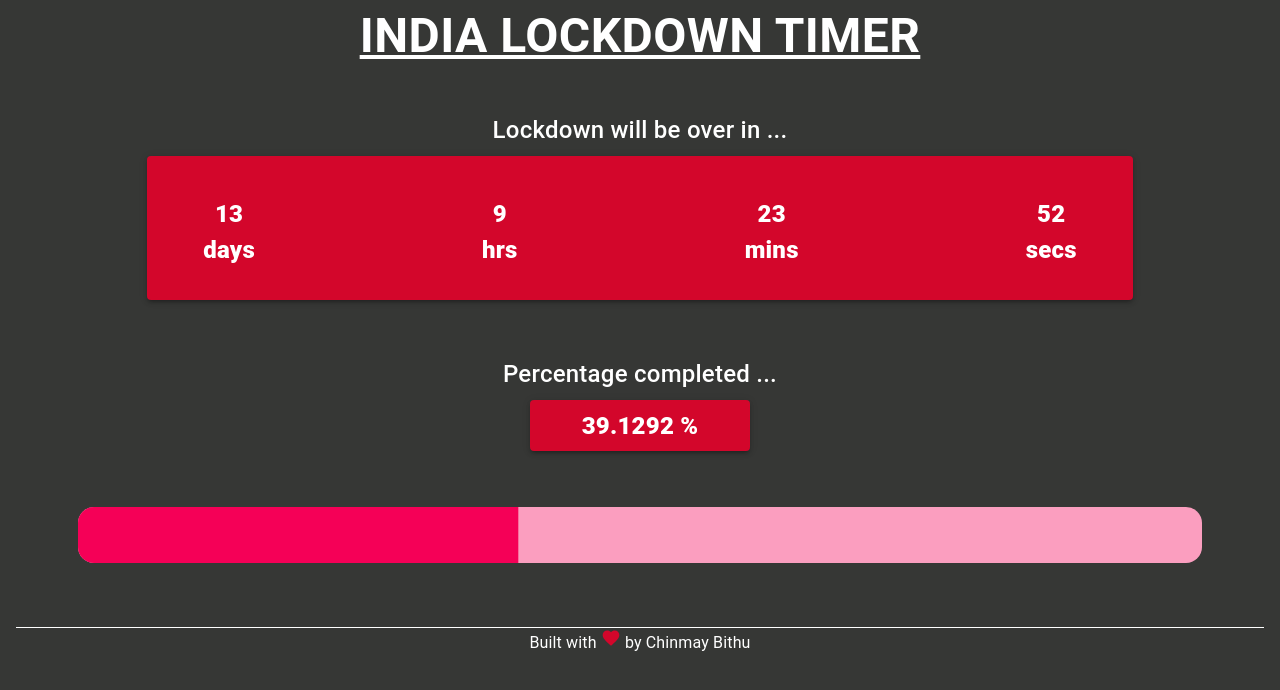
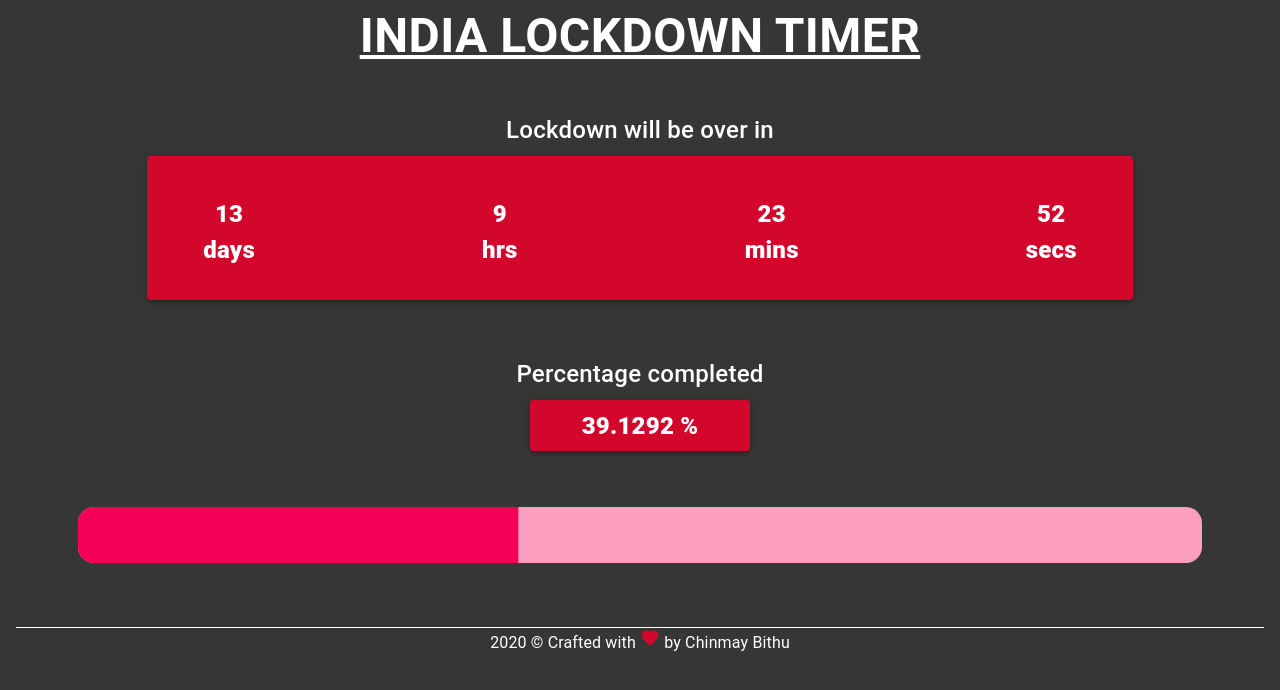
Before and after one commit to cbithu/lockdown-timer, a React (Create React App) app: page / in a window 1280 px wide. Shown: the top 690 px of the page. Built offline with nearby package versions, Linux system fonts and the light colour scheme.

Commit message:
cosmetic changes

```diff
--- a/src/App.js
+++ b/src/App.js
@@ -121,7 +121,7 @@ class App extends React.Component {
         </Typography>
 
         <Typography className={classes.subHeading}>
-          Lockdown will be over in ...
+          Lockdown will be over in
         </Typography>
 
         <Paper elevation={3} className={classes.paperRoot}>
@@ -160,7 +160,7 @@ class App extends React.Component {
         </Paper>
 
         <Typography className={classes.subHeading}>
-          Percentage completed ...
+          Percentage completed
         </Typography>
 
         <Paper elevation={3} className={classes.paperRootTwo}>
@@ -171,7 +171,7 @@ class App extends React.Component {
 
         <ProgressBar percentage={percentage_complete} />
 
-        <Typography className={classes.footer}>Built with <FavoriteIcon style={{ color: "#d3062b" }} fontSize="small"/> by Chinmay Bithu</Typography>
+        <Typography className={classes.footer}>2020 © Crafted with <FavoriteIcon style={{ color: "#d3062b" }} fontSize="small"/> by Chinmay Bithu</Typography>
       </div>
     );
   }
```
